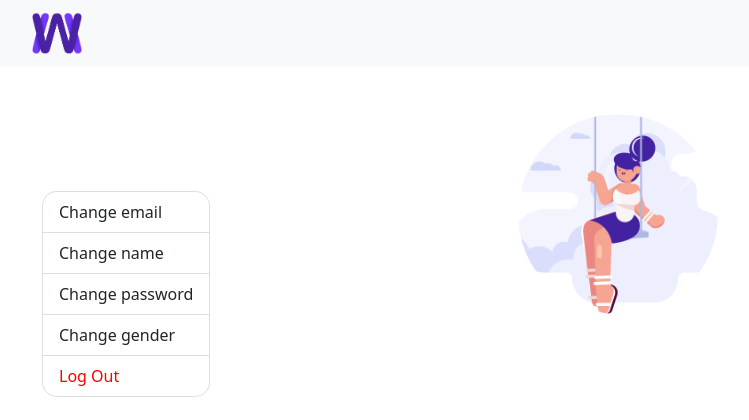
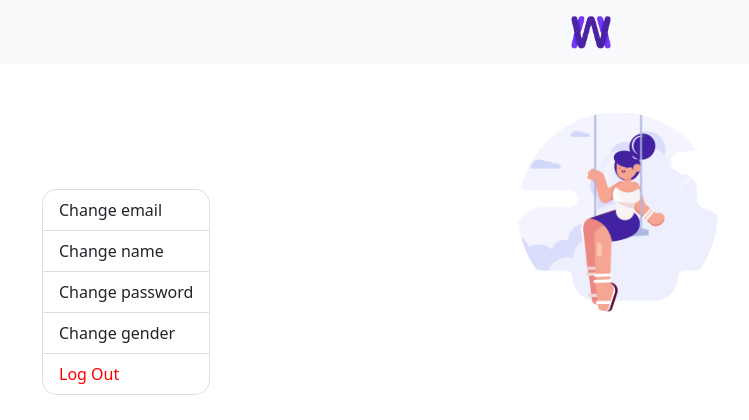
Before and after one commit to ramz1t/Worx, a FastAPI app: template views/templates/profile.html in a window 1280 px wide. Shown: the top 420 px of the page, without its empty margins (22-771 px from the left). Run offline with FastAPI, Linux system fonts and the light colour scheme; the template is opened without the code that fills it, so the values that code supplies are empty.

Commit message:
fixed navbar

```diff
--- a/views/static/style/navbar.css
+++ b/views/static/style/navbar.css
@@ -27,12 +27,22 @@
     border-radius: 50%;
 }
 
+#navbar {
+    align-items: center;
+    height: 4rem;
+}
+
 .nav_logo{
-    height:50px;
+    height:40px;
 }
 .container{
     padding-right: 50px;
-    width:45px;
+    width: 45px;
+}
+
+#navicon{
+padding-right: 50px;
+    width: 45px;
 }
 
 .error-custom{
--- a/views/templates/components/navbar.html
+++ b/views/templates/components/navbar.html
@@ -1,6 +1,6 @@
-<nav class="navbar navbar-expand-xxl bg-light ">
+<nav class="navbar navbar-expand-xxl bg-light" id="navbar">
     <div class="container-fluid">
-        <div class="container">
+        <div class="container" id="navicon">
             <a class="nav_logo" href="/main">
                 <img src="{{ url_for('static', path='photos/worx.png') }}" alt="" class="nav_logo">
             </a>
```
